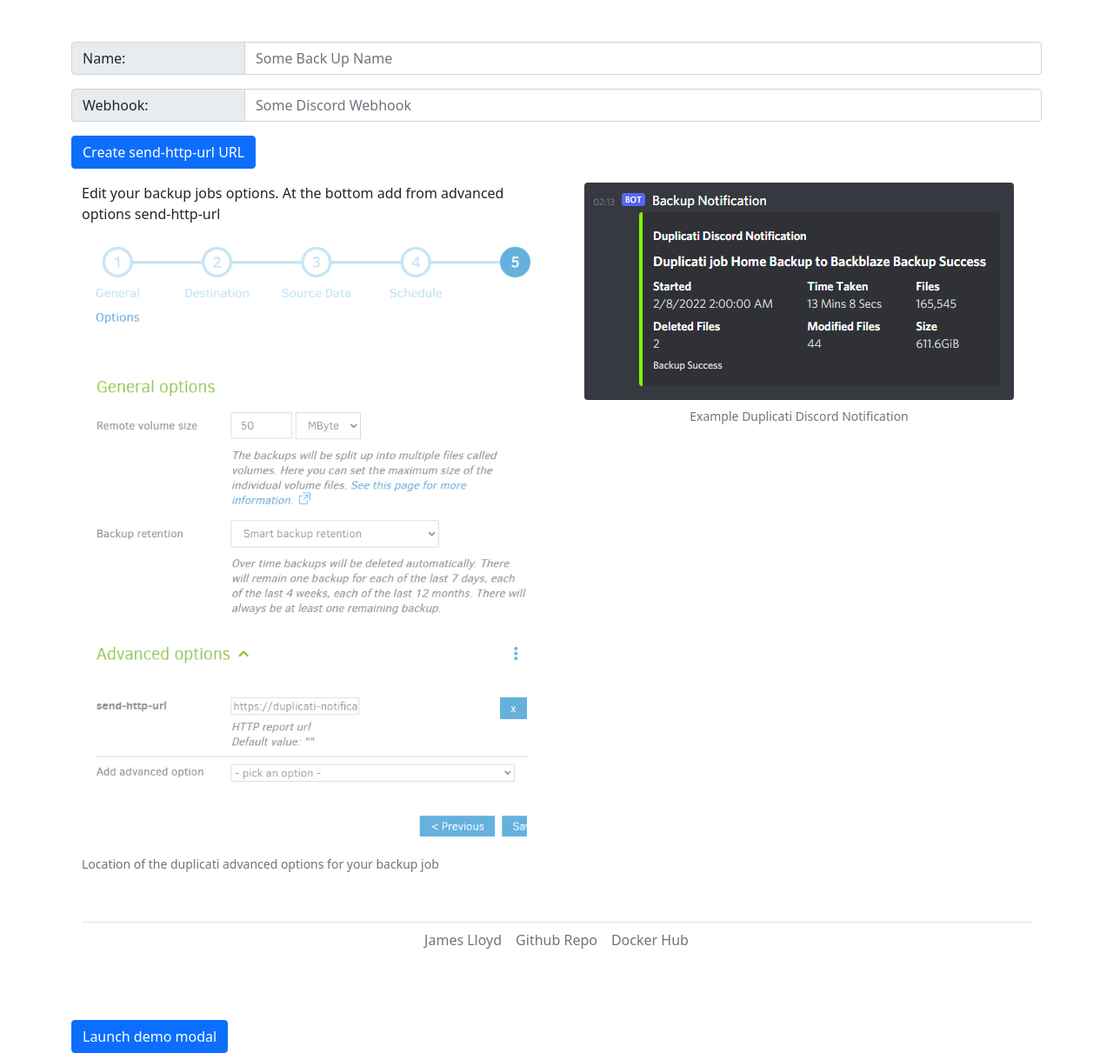
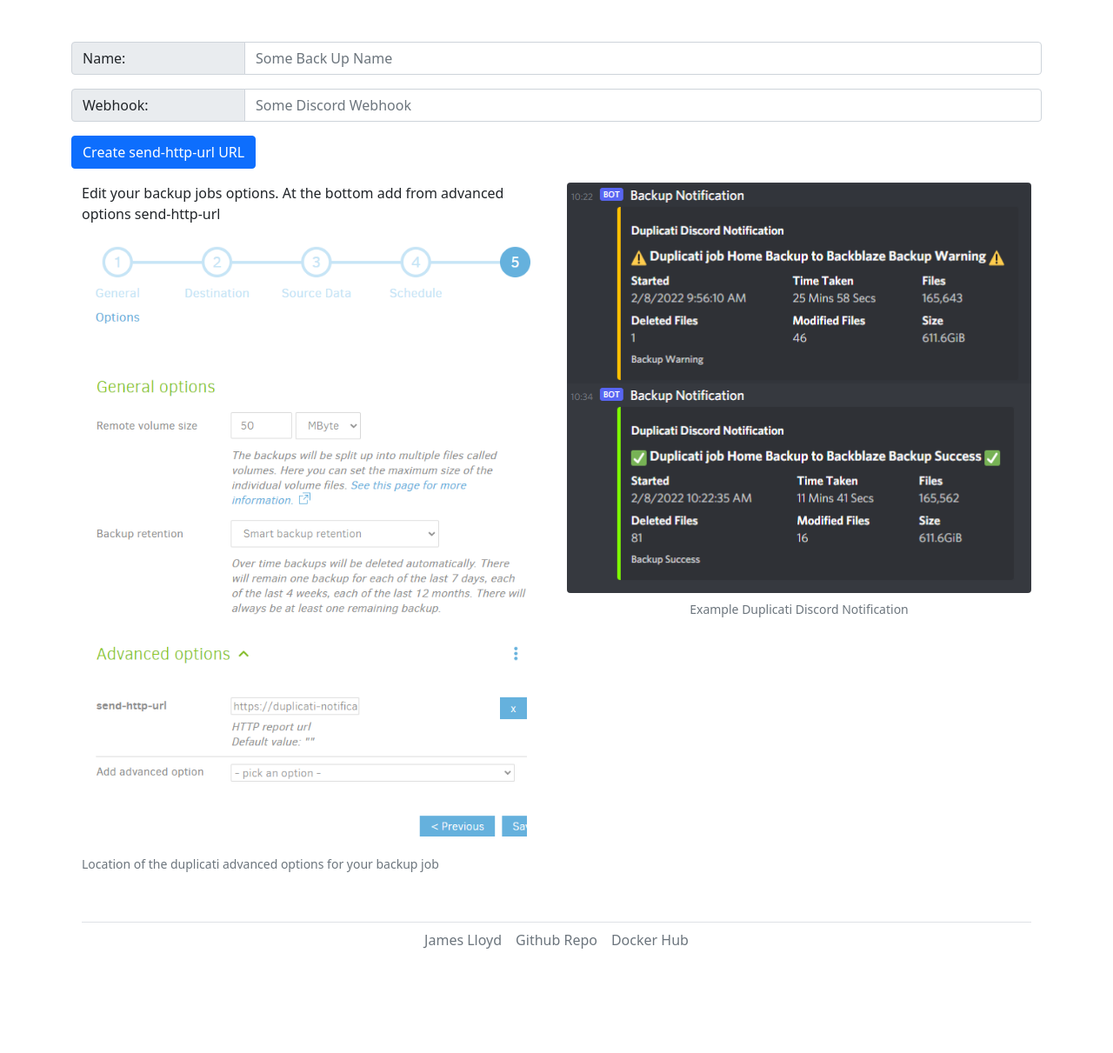
Before and after one commit to jameslloyd/duplicati-discord-notification, a Flask app: page / in a window 1280 px wide. Shown: the part 53-1264 px from the top of the page at 87% size. After the commit the page ends 1144 px from the top, so only its background shows below. Run offline with Flask 2, Linux system fonts and the light colour scheme.

Commit message:
update front page

```diff
--- a/templates/index.html
+++ b/templates/index.html
@@ -86,29 +86,6 @@
   </footer>
 </div>
 
-<!-- Button trigger modal -->
-<button type="button" class="btn btn-primary" data-bs-toggle="modal" data-bs-target="#exampleModal">
-  Launch demo modal
-</button>
-
-<!-- Modal -->
-<div class="modal fade" id="exampleModal" tabindex="-1" aria-labelledby="exampleModalLabel" aria-hidden="true">
-  <div class="modal-dialog">
-    <div class="modal-content">
-      <div class="modal-header">
-        <h5 class="modal-title" id="exampleModalLabel">Modal title</h5>
-        <button type="button" class="btn-close" data-bs-dismiss="modal" aria-label="Close"></button>
-      </div>
-      <div class="modal-body">
-        ...
-      </div>
-      <div class="modal-footer">
-        <button type="button" class="btn btn-secondary" data-bs-dismiss="modal">Close</button>
-        <button type="button" class="btn btn-primary">Save changes</button>
-      </div>
-    </div>
-  </div>
-</div>
 <script src="https://cdn.jsdelivr.net/npm/bootstrap@5.1.3/dist/js/bootstrap.bundle.min.js" integrity="sha384-ka7Sk0Gln4gmtz2MlQnikT1wXgYsOg+OMhuP+IlRH9sENBO0LRn5q+8nbTov4+1p" crossorigin="anonymous"></script>
 
 
```
Also changed, not shown: static/example.png.
